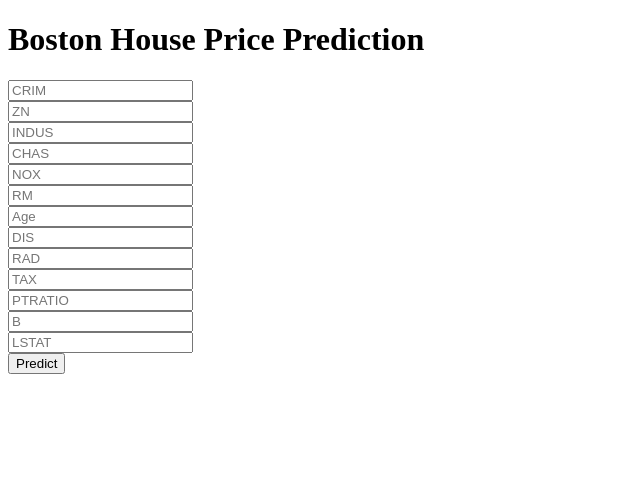
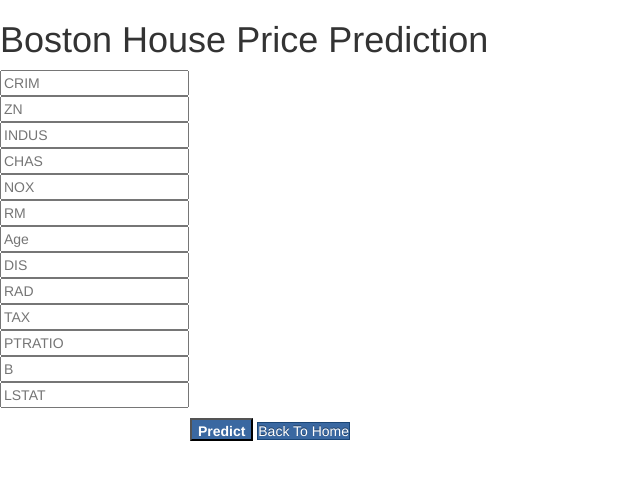
Before and after one commit to ppradhan78/ML.Prediction, a Flask app: page / in a window 1280 px wide. Shown: the top 480 px of the page, without its empty margins (0-640 px from the left). Run offline with Flask 3, Linux system fonts and the light colour scheme; parts of the project's set-up code (start-up, migrations or seed data) failed here and were passed over; some libraries are stand-ins or nearby versions.

Commit message:
Back Button

```diff
--- a/templates/home.html
+++ b/templates/home.html
@@ -1,5 +1,5 @@
 <!DOCTYPE html>
-<html >
+<html>
 
 <head>
     <meta charset="UTF-8">
@@ -8,8 +8,30 @@
     <link href='https://fonts.googleapis.com/css?family=Arimo' rel='stylesheet' type='text/css'>
     <link href='https://fonts.googleapis.com/css?family=Hind:300' rel='stylesheet' type='text/css'>
     <link href='https://fonts.googleapis.com/css?family=Open+Sans+Condensed:300' rel='stylesheet' type='text/css'>
+    <link rel="stylesheet" href="https://maxcdn.bootstrapcdn.com/bootstrap/3.4.1/css/bootstrap.min.css">
 
+    <style type="text/css">
+        .button {
+            background: #3A68A1;
+            text-align: center;
+            color: white;
+            font-weight: bold;
+            height:23px;
+        }
 
+        .link_button2 {
+            border: solid 1px #1A4575;
+            text-shadow: 0 -1px 0 rgba(0, 0, 0, 0.4);
+            background: #3A68A1;
+            color: white;
+        }
+        .row {
+            text-align: center;
+            margin-left: 10px;
+            margin-top: 10px;
+            margin-right: 750px;
+        }
+    </style>
 </head>
 
 <body>
@@ -17,7 +39,7 @@
         <h1>Boston House Price Prediction</h1>
 
         <!-- Main Input For Receiving Query to our ML -->
-    <form action="{{ url_for('predict')}}"method="post">
+        <form action="{{ url_for('predict')}}" method="post">
             <input type="text" name="CRIM" placeholder="CRIM" required="required" /><br>
             <input type="text" name="ZN" placeholder="ZN" required="required" /><br>
             <input type="text" name="INDUS" placeholder="INDUS" required="required" /><br>
@@ -32,9 +54,10 @@
             <input type="text" name="B" placeholder="B" required="required" /><br>
             <input type="text" name="LSTAT" placeholder="LSTAT" required="required" /><br>
 
-
-
-        <button type="submit" class="btn btn-primary btn-block btn-large">Predict</button>
+            <div class="row">
+                <button type="submit" class="button">Predict</button>
+                <a class="link_button2" href="https://angular-website-machine-learning-api.onrender.com/">Back To Home</a>
+            </div>
         </form>
 
         <br>
```
Also changed, not shown: templates/styles.css (added, +34 -0 lines). Lines whose indentation alone changed are shown as unchanged.
